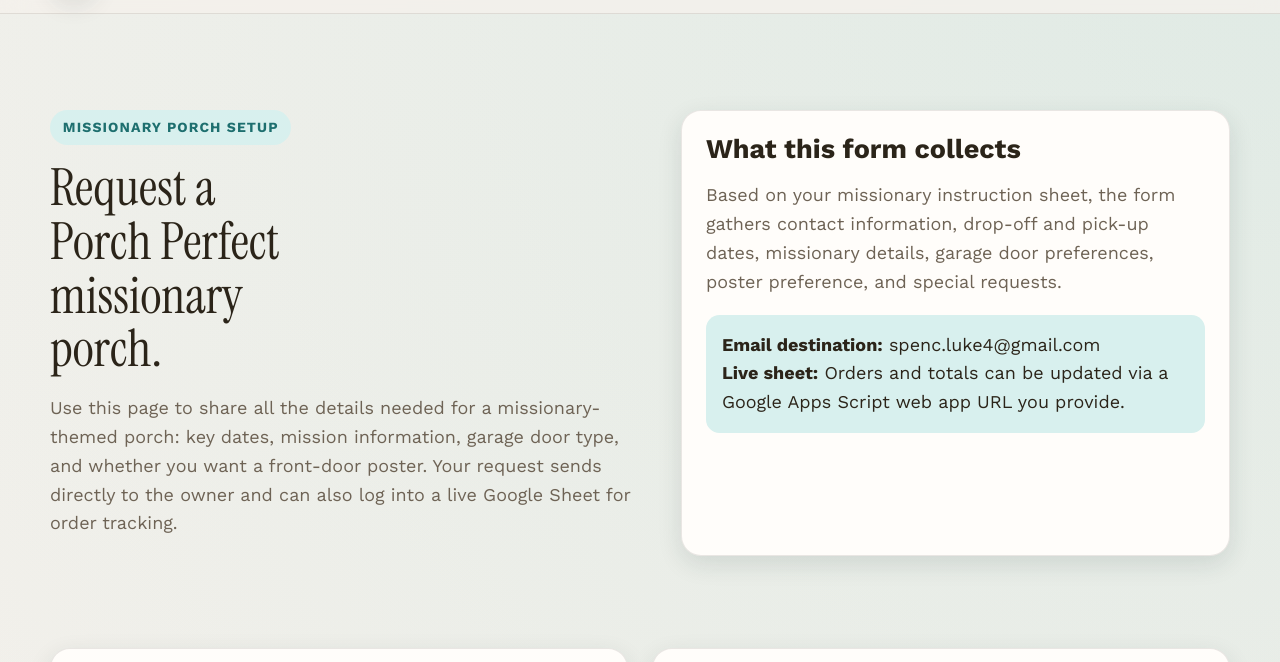
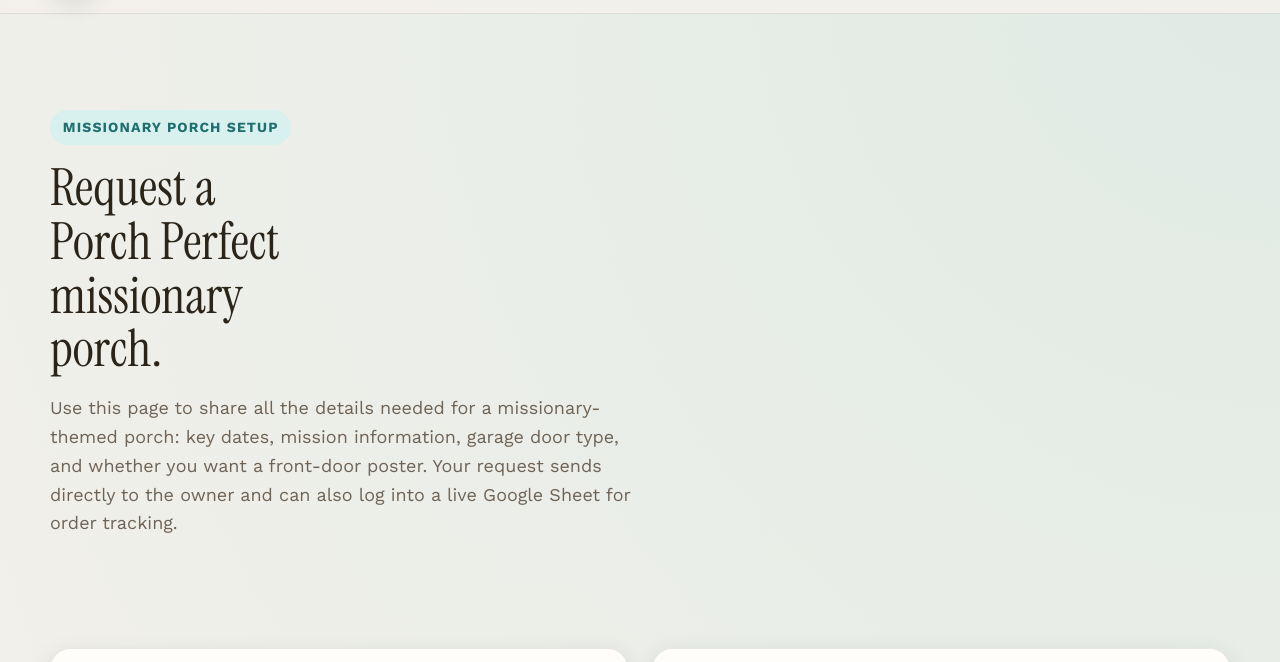
Before and after one commit to spencluke4/Porch-Perfect-Missionary, a plain HTML site: page index.html in a window 1280 px wide. Shown: the part 67-729 px from the top of the page. Drawn offline with nearby package versions, Linux system fonts and the light colour scheme.

Commit message:
Update index.html

```diff
--- a/index.html
+++ b/index.html
@@ -135,16 +135,7 @@
           <span class="eyebrow">Missionary porch setup</span>
           <h1>Request a Porch Perfect missionary porch.</h1>
           <p>Use this page to share all the details needed for a missionary-themed porch: key dates, mission information, garage door type, and whether you want a front-door poster. Your request sends directly to the owner and can also log into a live Google Sheet for order tracking.</p>
-        </div>
-        <aside class="hero-card">
-          <h2>What this form collects</h2>
-          <p>Based on your missionary instruction sheet, the form gathers contact information, drop-off and pick-up dates, missionary details, garage door preferences, poster preference, and special requests.</p>
-          <div class="summary-box">
-            <div><strong>Email destination:</strong> spenc.luke4@gmail.com</div>
-            <div><strong>Live sheet:</strong> Orders and totals can be updated via a Google Apps Script web app URL you provide.</div>
-          </div>
-        </aside>
-      </div>
+
     </section>
 
     <section class="section" id="order">
```
